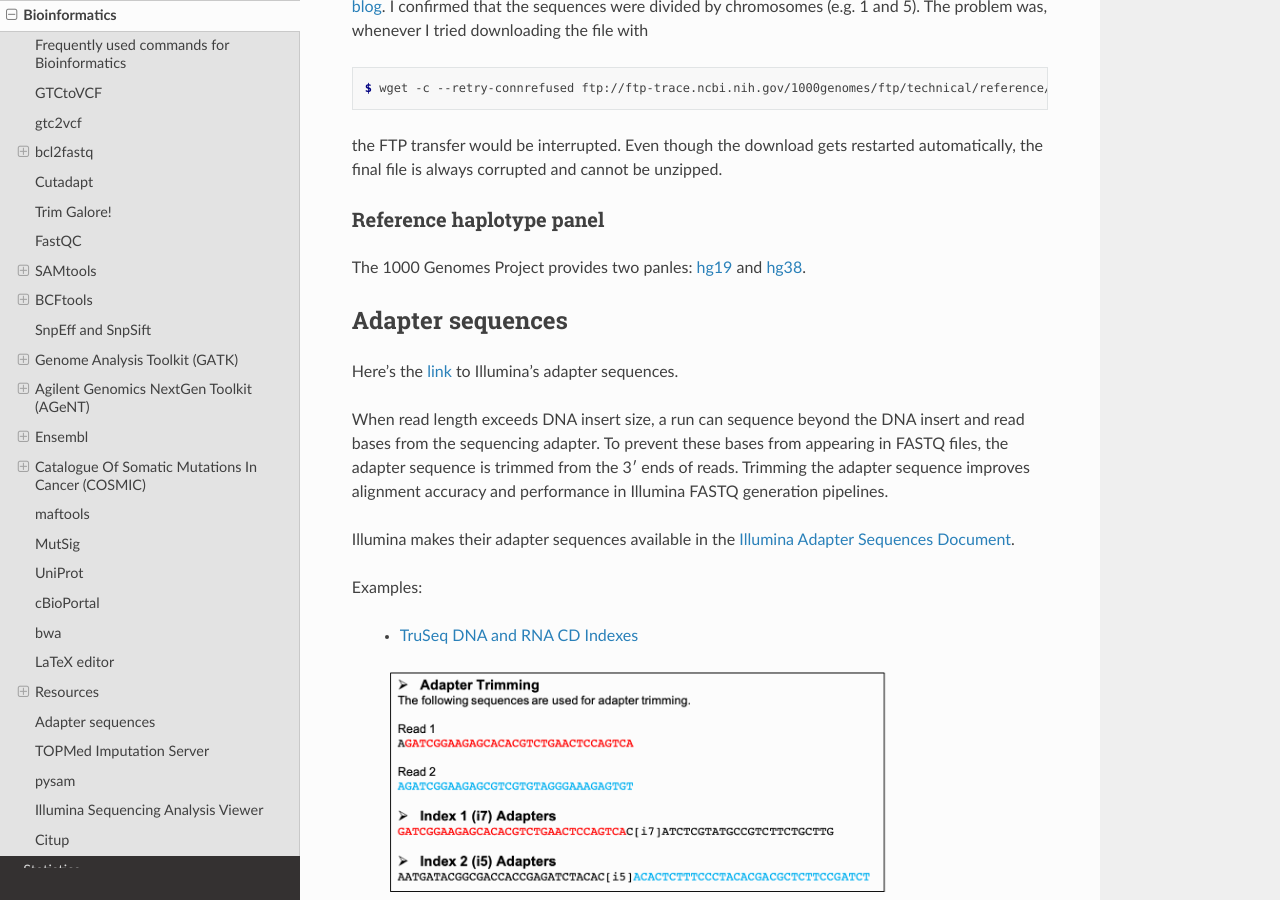
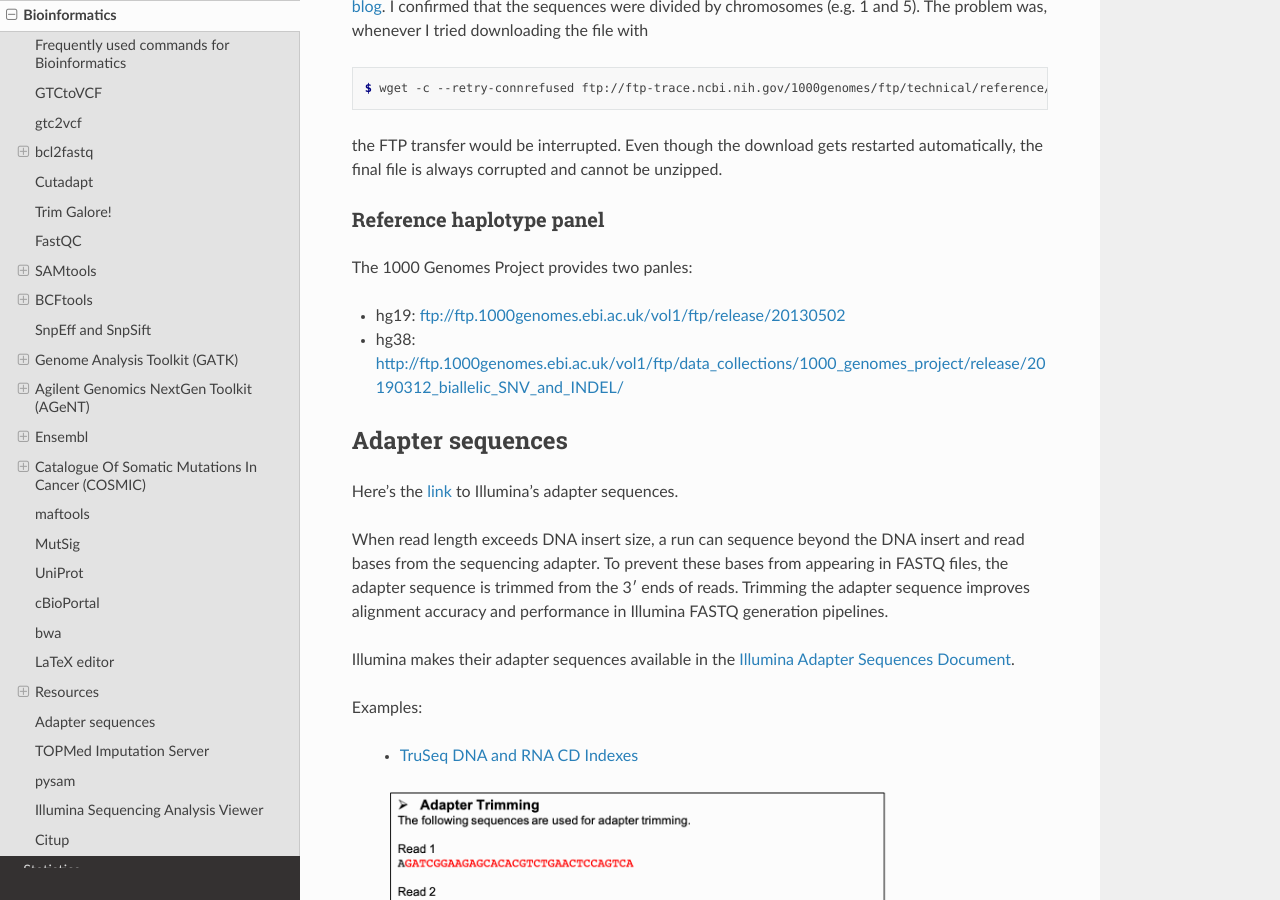
Before and after one commit to sbslee/notes, a Sphinx documentation site: the page built from docs/bioinformatics.rst, in a window 1280 px wide and 900 px high, scrolled down 15566 px. Built offline with Sphinx 7.4.7 and the Read the Docs theme 2.0.0, drawn with Linux system fonts in a browser that asks for light colours.

Commit message:
Update bioinformatics.rst

```diff
--- a/docs/bioinformatics.rst
+++ b/docs/bioinformatics.rst
@@ -752,7 +752,10 @@ the FTP transfer would be interrupted. Even though the download gets restarted a
 Reference haplotype panel
 -------------------------
 
-The 1000 Genomes Project provides two panles: `hg19 <ftp://ftp.1000genomes.ebi.ac.uk/vol1/ftp/release/20130502>`__ and `hg38 <http://ftp.1000genomes.ebi.ac.uk/vol1/ftp/data_collections/1000_genomes_project/release/20190312_biallelic_SNV_and_INDEL/>`__.
+The 1000 Genomes Project provides two panles:
+
+- hg19: ftp://ftp.1000genomes.ebi.ac.uk/vol1/ftp/release/20130502
+- hg38: http://ftp.1000genomes.ebi.ac.uk/vol1/ftp/data_collections/1000_genomes_project/release/20190312_biallelic_SNV_and_INDEL/
 
 Adapter sequences
 =================
```
